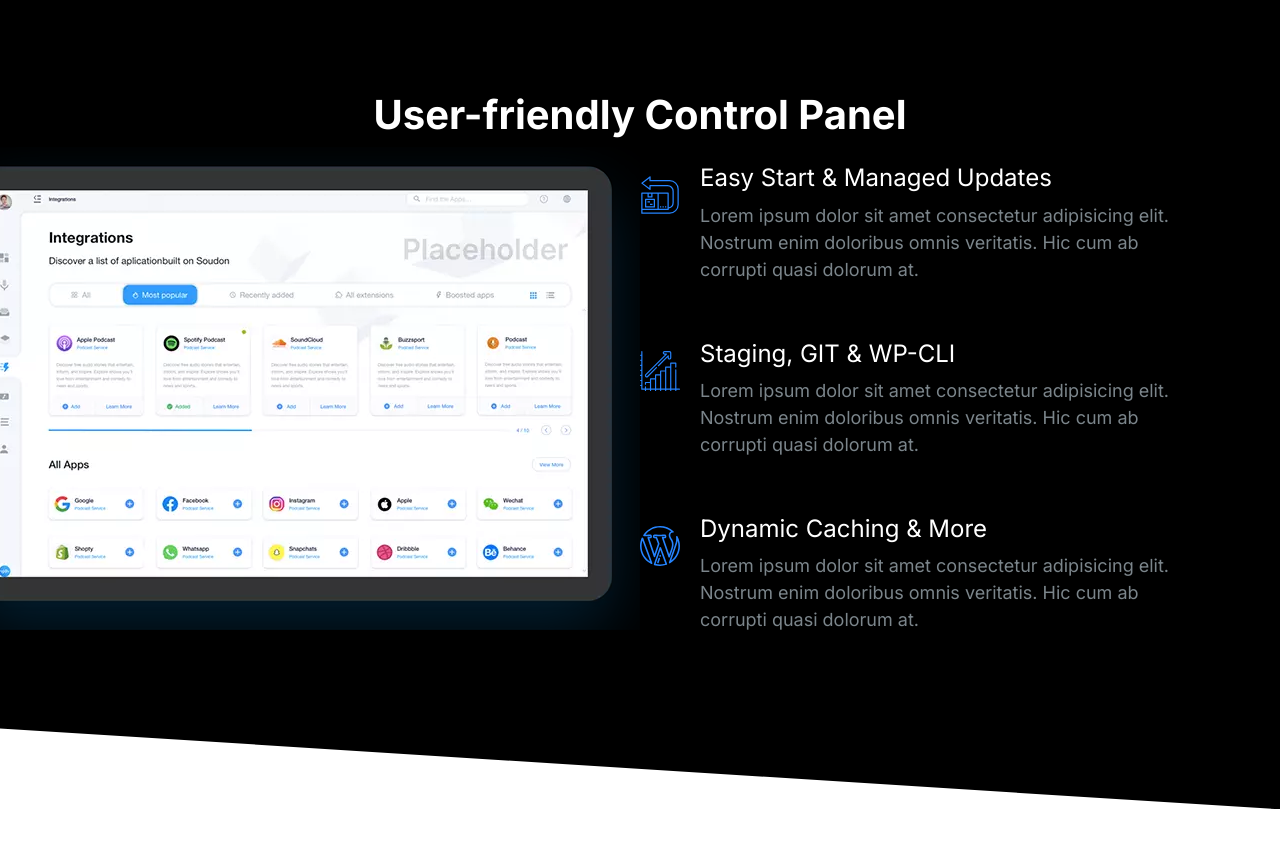
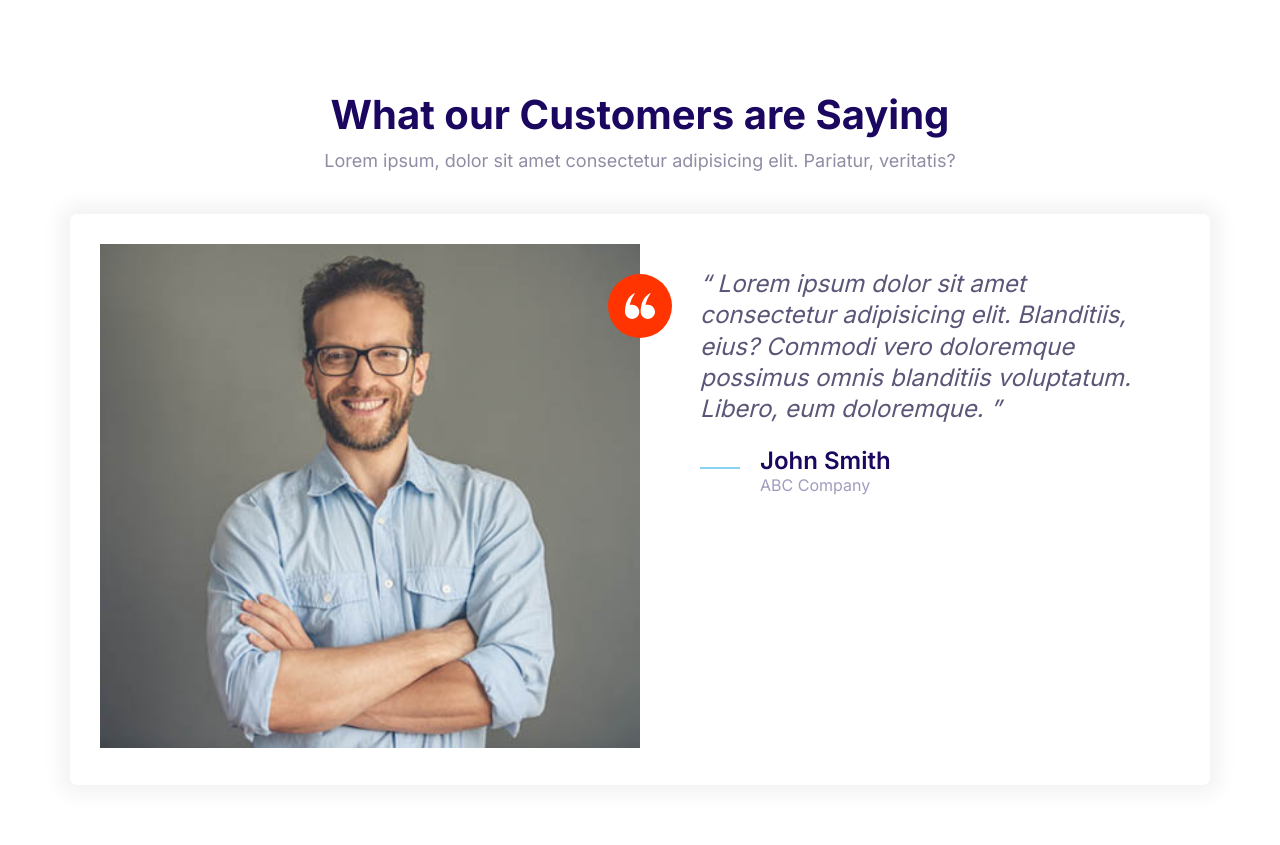
Before and after one commit to jonaszer/HTML-CSS-Website-by-Mosh-Courses, a plain HTML site: page index.html in a window 1280 px wide. Before the commit the page ends 809 px from the top, so only its background shows below. Drawn offline with Linux system fonts and the light colour scheme.

Commit message:
Define testimonial block component

```diff
--- a/css/styles.css
+++ b/css/styles.css
@@ -631,6 +631,7 @@ a {
 
 .block__header {
   text-align: center;
+  margin-bottom: 4rem;
 }
 
 .block__heading {
--- a/index.html
+++ b/index.html
@@ -15,75 +15,50 @@
     <link rel="stylesheet" href="css/styles.css" />
   </head>
   <body>
-    <section class="block block--dark block--skewed-right block-showcase">
+    <section class="block">
       <header class="block__header">
-        <h2>User-friendly Control Panel</h2>
+        <h2>What our Customers are Saying</h2>
+        <p>
+          Lorem ipsum, dolor sit amet consectetur adipisicing elit. Pariatur,
+          veritatis?
+        </p>
       </header>
-      <div class="container grid grid--1x2">
-        <picture class="block-showcase__image">
-          <source
-            type="image/webp"
-            srcset="images/ipad.webp 1x, images/ipad@2x.webp 2x"
+      <div class="container">
+        <div class="card testimonial">
+          <div class="grid grid--1x2">
+            <div class="testimonial__image">
+              <img
+                src="images/testimonial.jpg"
+                alt="A happy, smiling customer."
               />
-          <source
-            type="image/png"
-            srcset="images/ipad/png 1x, images/ipad@2x/png 2x"
-          />
-          <img src="images/ipad.png" alt="" />
-        </picture>
-        <ul class="list">
-          <li>
+              <span class="icon-container icon-container--accent">
+                <svg class="icon icon--white icon--small">
+                  <use xlink:href="images/sprite.svg#quotes"></use>
+                </svg>
+              </span>
+            </div>
+            <blockquote class="quote">
+              <p class="quote__text">
+                Lorem ipsum dolor sit amet consectetur adipisicing elit.
+                Blanditiis, eius? Commodi vero doloremque possimus omnis
+                blanditiis voluptatum. Libero, eum doloremque.
+              </p>
+              <footer>
                 <div class="media">
                   <div class="media__image">
-                <svg class="icon icon--primary">
-                  <use xlink:href="images/sprite.svg#easy"></use>
+                    <svg class="icon icon--primary quote__line">
+                      <use xlink:href="images/sprite.svg#line"></use>
                     </svg>
                   </div>
                   <div class="media__body">
-                <h3 class="media__title">Easy Start & Managed Updates</h3>
-                <p>
-                  Lorem ipsum dolor sit amet consectetur adipisicing elit.
-                  Nostrum enim doloribus omnis veritatis. Hic cum ab corrupti
-                  quasi dolorum at.
-                </p>
+                    <h3 class="media__title quote__author">John Smith</h3>
+                    <p class="quote__organization">ABC Company</p>
                   </div>
                 </div>
-          </li>
-          <li>
-            <div class="media">
-              <div class="media__image">
-                <svg class="icon icon--primary">
-                  <use xlink:href="images/sprite.svg#growth"></use>
-                </svg>
-              </div>
-              <div class="media__body">
-                <h3 class="media__title">Staging, GIT & WP-CLI</h3>
-                <p>
-                  Lorem ipsum dolor sit amet consectetur adipisicing elit.
-                  Nostrum enim doloribus omnis veritatis. Hic cum ab corrupti
-                  quasi dolorum at.
-                </p>
+              </footer>
+            </blockquote>
           </div>
         </div>
-          </li>
-          <li>
-            <div class="media">
-              <div class="media__image">
-                <svg class="icon icon--primary">
-                  <use xlink:href="images/sprite.svg#wordpress"></use>
-                </svg>
-              </div>
-              <div class="media__body">
-                <h3 class="media__title">Dynamic Caching & More</h3>
-                <p>
-                  Lorem ipsum dolor sit amet consectetur adipisicing elit.
-                  Nostrum enim doloribus omnis veritatis. Hic cum ab corrupti
-                  quasi dolorum at.
-                </p>
-              </div>
-            </div>
-          </li>
-        </ul>
       </div>
     </section>
     <script src="js/main.js"></script>
```
Also changed, not shown: components/testimonial-block.html (added, +43 -0 lines). Lines whose indentation alone changed are shown as unchanged.
